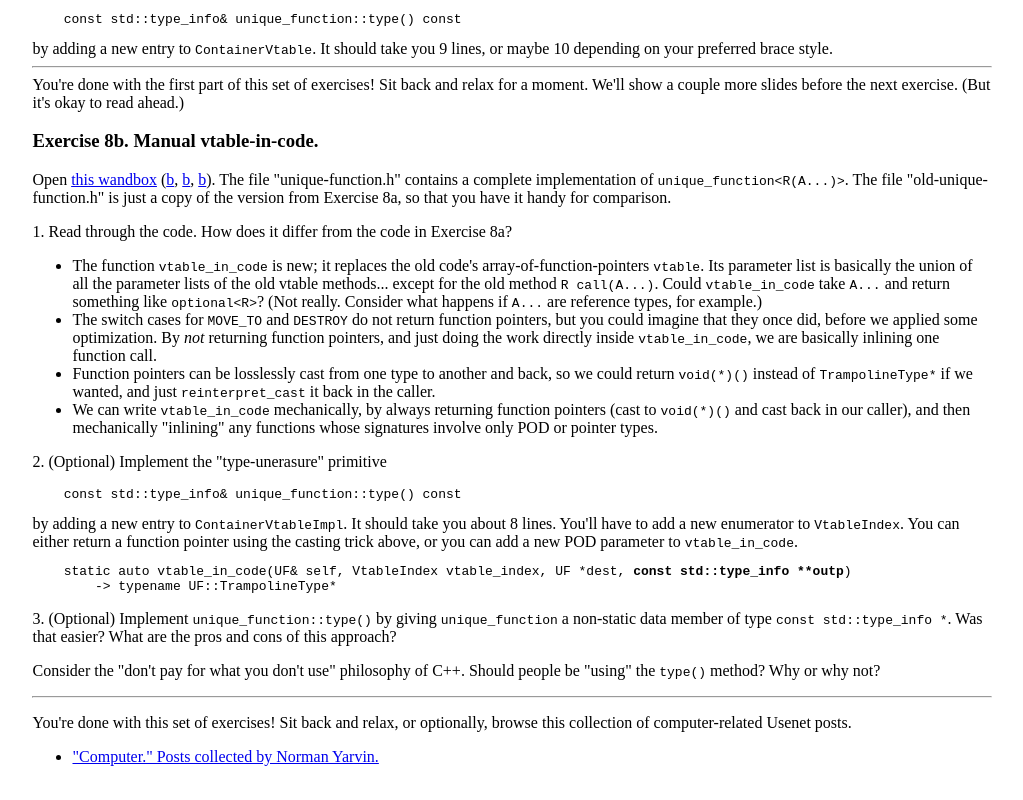
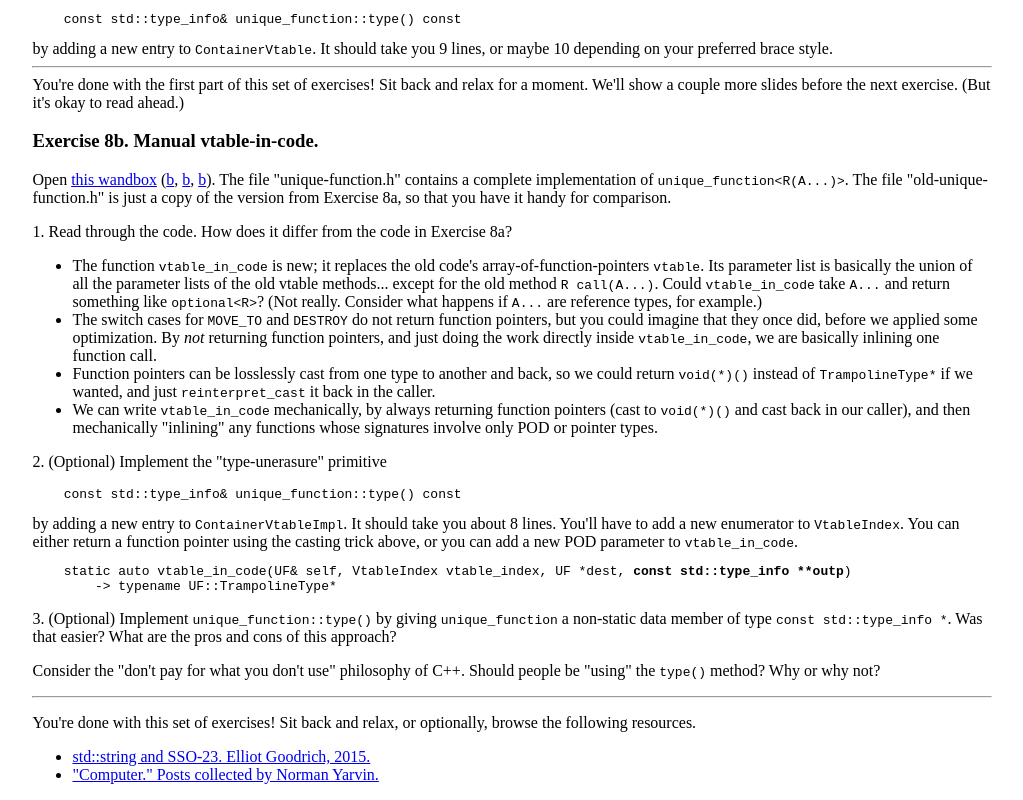
Before and after one commit to Quuxplusone/from-scratch, a plain HTML site: page exercise-8.html in a window 1280 px wide. Shown: the part 310-1110 px from the top of the page, without its empty margins (62-1085 px from the left). Drawn offline with Linux system fonts and the light colour scheme.

Commit message:
Add a link to SSO-23 at the bottom of Exercise 8.

```diff
--- a/exercise-8.html
+++ b/exercise-8.html
@@ -110,9 +110,10 @@ philosophy of C++. Should people be "using" the <code>type()</code> method? Why
 <hr>
 <p>
 You're done with this set of exercises! Sit back and relax, or optionally,
-browse this collection of computer-related Usenet posts.
+browse the following resources.
 
 <ul>
+<li><a href="https://github.com/elliotgoodrich/SSO-23/">std::string and SSO-23. Elliot Goodrich, 2015.</a></li>
 <li><a href="http://yarchive.net/comp/index.html">"Computer." Posts collected by Norman Yarvin.</a></li>
 </ul>
 
```
